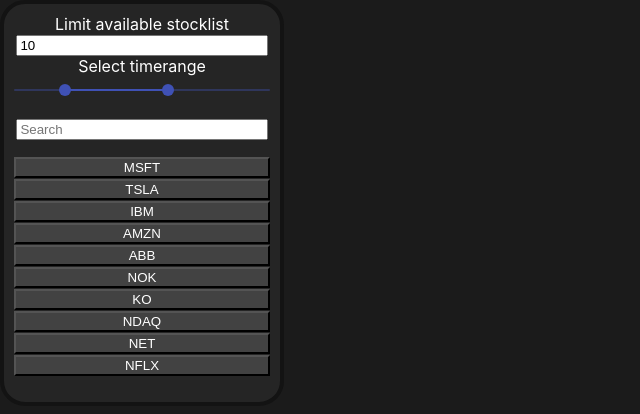
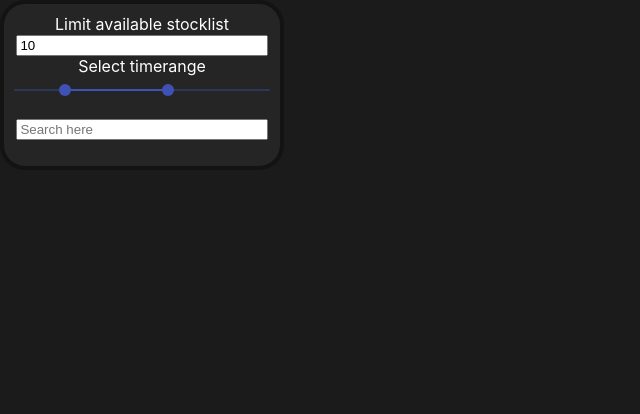
Before and after one commit to KeMaAid/reactstocks, a React (Create React App) app: page / in a window 1280 px wide. Shown: the top 414 px of the page, without its empty margins (0-640 px from the left). Built offline with nearby package versions, Linux system fonts and the light colour scheme.

Commit message:
optimised stocklist and added name search

```diff
--- a/src/Components/Control/ListStocks.js
+++ b/src/Components/Control/ListStocks.js
@@ -1,18 +1,5 @@
-import {useState, useEffect} from 'react';
+const ListStocks = ({onChange, stocks}) => {
 
-const ListStocks = ({onChange, listMaxSize, search, stocks, hiddenStocks}) => {
-    const [display, setDisplay] = useState([]);
-
-    useEffect(() => {
-        let displayList = stocks.filter(stock => !hiddenStocks.includes(stock));
-        if(search !== ""){
-            displayList = displayList.filter(
-                stock => stock.symbol.toLowerCase()
-                .includes(search.toLowerCase())
-            );
-        };
-        setDisplay(displayList.slice(0, listMaxSize));
-    }, [stocks, search, listMaxSize, hiddenStocks]);
 
     function handleClick(e){
         e.preventDefault();
@@ -21,9 +8,9 @@
 
     return (
         <ul>
-            {display.map(stock =>
-                <button key={stock.symbol} value={stock.symbol} onClick={handleClick}>
-                    {stock.symbol}
+            {stocks.map(stock =>
+                <button key={stock.symbol} onClick={handleClick}>
+                    {stock.name}
                 </button>
             )}
         </ul>
--- a/src/Components/Control/SearchBar.js
+++ b/src/Components/Control/SearchBar.js
@@ -2,7 +2,7 @@
 
     return (
         <div className="Searchbar">
-            <input value={props.passed} onChange={e => props.onChange(e)} placeholder={props.placeholder} />
+            <input value={props.passed} onChange={e => props.onChange(e.target.value)} placeholder={props.placeholder} />
         </div>
     );
 }
--- a/src/Components/Control/StockList.js
+++ b/src/Components/Control/StockList.js
@@ -4,10 +4,8 @@
 
 const StockList = props =>{
     const [searchWord, setSearchWord] = useState("");
+    const [searchStocks, setSearchStocks] = useState([]);
 
-    function handleSearchChange(newWord){
-        setSearchWord(newWord);
-    }
 
     function handleVisibleStockAddittion(newStockSymbol){
         props.onVisibleStockChange(props.allStocks.find(stock => stock.symbol === newStockSymbol), true);
@@ -16,15 +14,47 @@
         props.onVisibleStockChange(props.allStocks.find(stock => stock.symbol === removedStockSymbol), false);
     }
 
+    //add error handeling for companies with same stocksymbol or name in different markets
+    function fetchSearch(newSearch){
+        const API_Key = 'MFBETSKQD126AMHH';
+        let API_Call = `https://www.alphavantage.co/query?function=SYMBOL_SEARCH&keywords=${newSearch}&apikey=${API_Key}`
+        var searchedStocks = [];
+
+        if(newSearch.length > 2){
+            fetch(API_Call)
+                .then(
+                    function(response){
+                        return response.json();
+                    }
+                ).then(
+                    function(data){
+
+                        if(data.hasOwnProperty('bestMatches')){
+                            for(var result of data['bestMatches']){
+                                searchedStocks.push({symbol: result['1. symbol'], name: result['2. name']});
+                            }
+                        } else if (data.hasOwnProperty('Note')){
+                            searchedStocks = [ {symbol: null, name: "Please wait"}];
+                        } else if (data.hasOwnProperty('Error Message')) {
+                            searchedStocks = [ {symbol: null, name: "Invalid input"}];
+                        }
+                        setSearchStocks(searchedStocks);
+                    }
+                );
+        } else {
+            setSearchStocks(searchedStocks);
+        }
+    }
+
     return (
         <div className="StockPicker">
-            <SearchBar onChange={handleSearchChange} passed={searchWord} placeholder="Search"/>
+            <SearchBar onChange={newWord => {fetchSearch(newWord);setSearchWord(newWord);}} passed={searchWord} placeholder="Search here"/>
             <ul>
                 <div className="Chosen-stocks">
-                    <ListStocks onChange={handleVisibleStockRemove} listMaxSize={(props.visibleStocks).length} search={""} stocks={props.visibleStocks} hiddenStocks={[]}/>
+                    <ListStocks onChange={handleVisibleStockRemove} listMaxSize={(props.visibleStocks).length} stocks={props.visibleStocks}/>
                 </div>
-                <div className="Available-stocks">
-                    <ListStocks className="Available-stocks" onChange={handleVisibleStockAddittion} listMaxSize={props.listMaxSize} search={searchWord} stocks={props.allStocks} hiddenStocks={props.visibleStocks}/>
+                <div className="Search-stocks">
+                    <ListStocks className="Available-stocks" onChange={handleVisibleStockAddittion} listMaxSize={props.listMaxSize} stocks={searchStocks} />
                 </div>
             </ul>
         </div>
```
